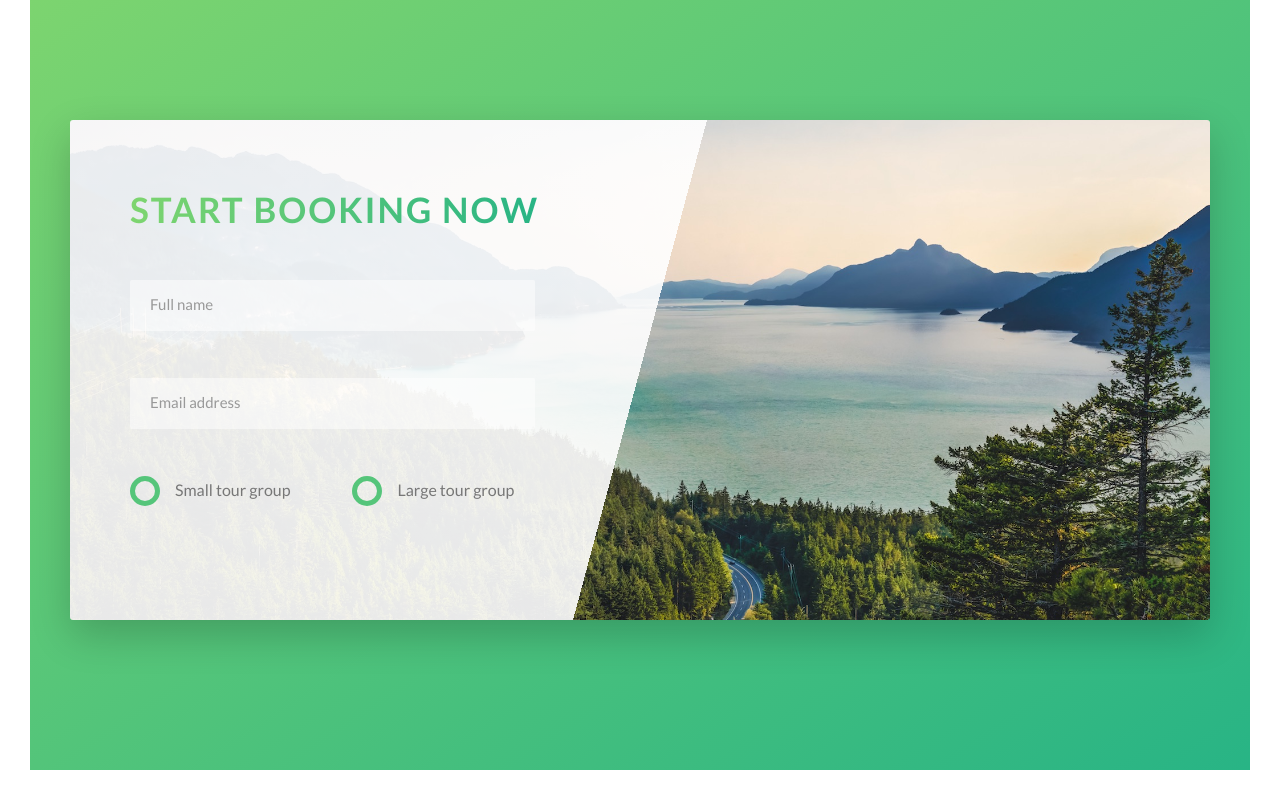
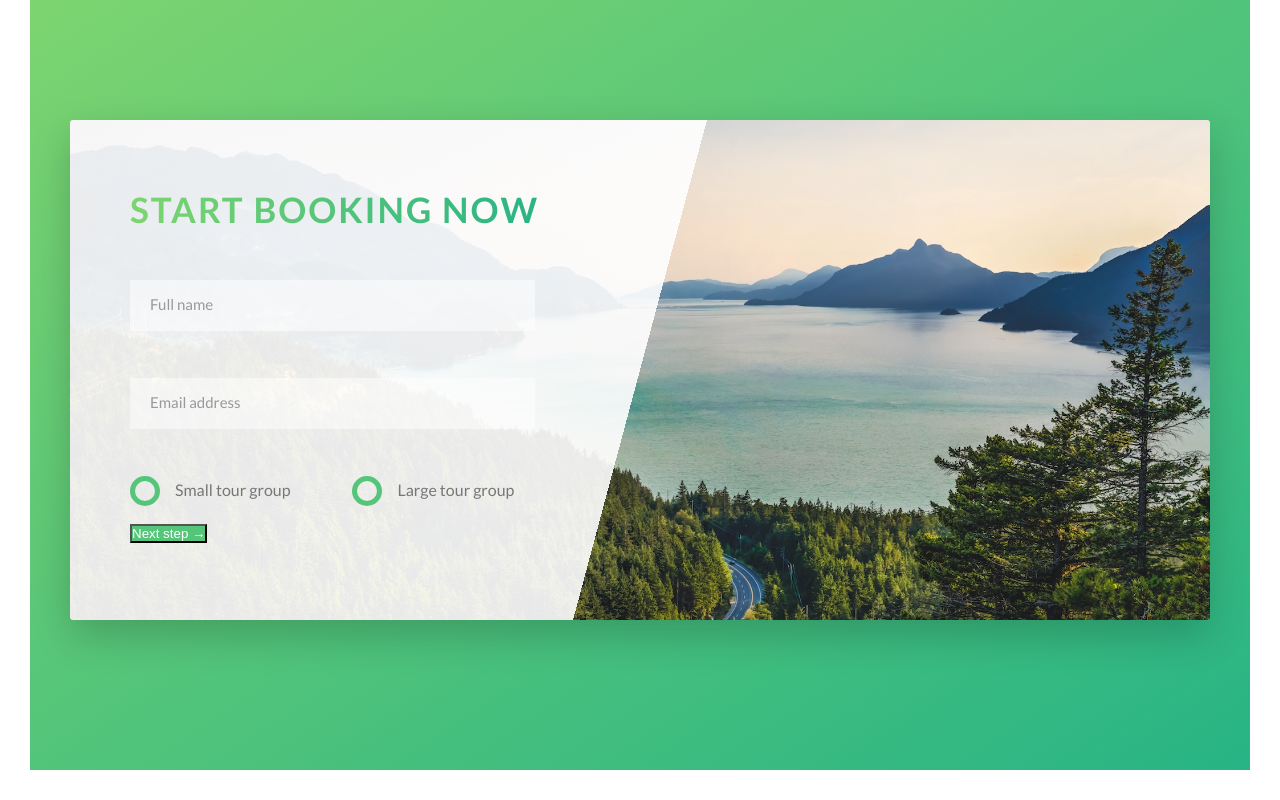
Before and after one commit to YudhaYuki/yuyu-tour-and-travel, a website: page index.html in a window 1280 px wide. Shown: the part 4549-5349 px from the top of the page. Drawn offline with Linux system fonts and the light colour scheme.

Commit message:
Button next problems, finding out button element and anchor tag

```diff
--- a/index.html
+++ b/index.html
@@ -326,6 +326,10 @@
                                 </div>
                             </div>
 
+                            <div class="form__group">
+                                <button class="btn btn--green">Next step &rarr;</button>
+                            </div>
+
                         </form>
                     </div>
 
--- a/sass/components/_botton.scss
+++ b/sass/components/_botton.scss
@@ -10,6 +10,10 @@
         transition: all .2s;
         position: relative;
         font-size: $default-font-size;
+
+        // Change for the <button> element
+        border: none;
+        cursor: pointer;
     }
 
     &:hover {
```
Also changed, not shown: css/style.css.
